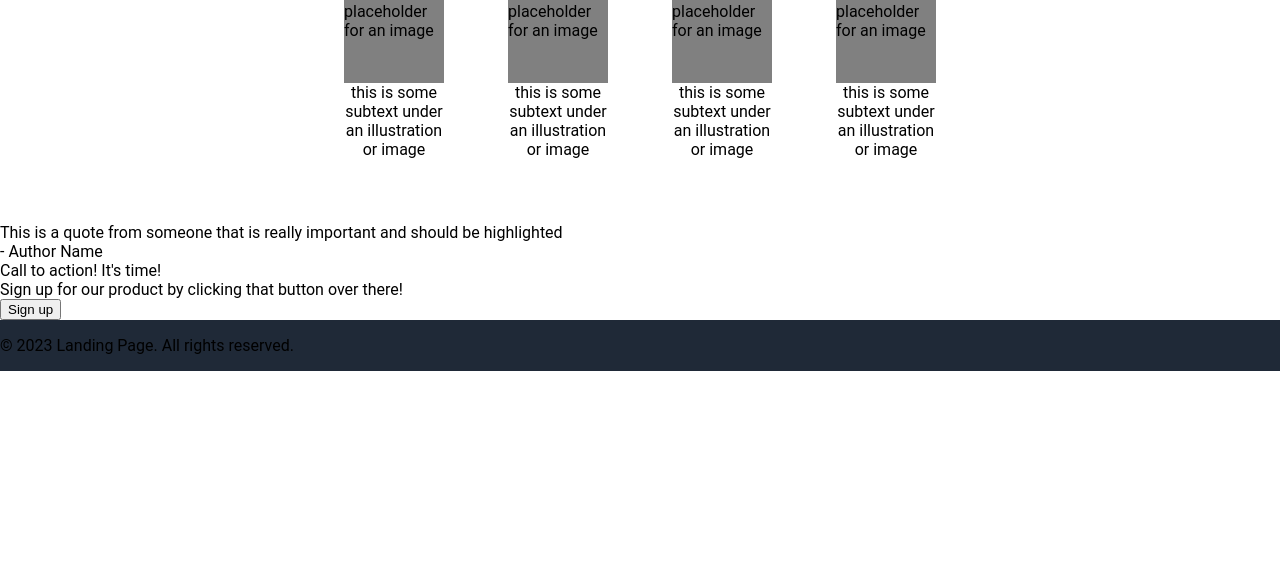
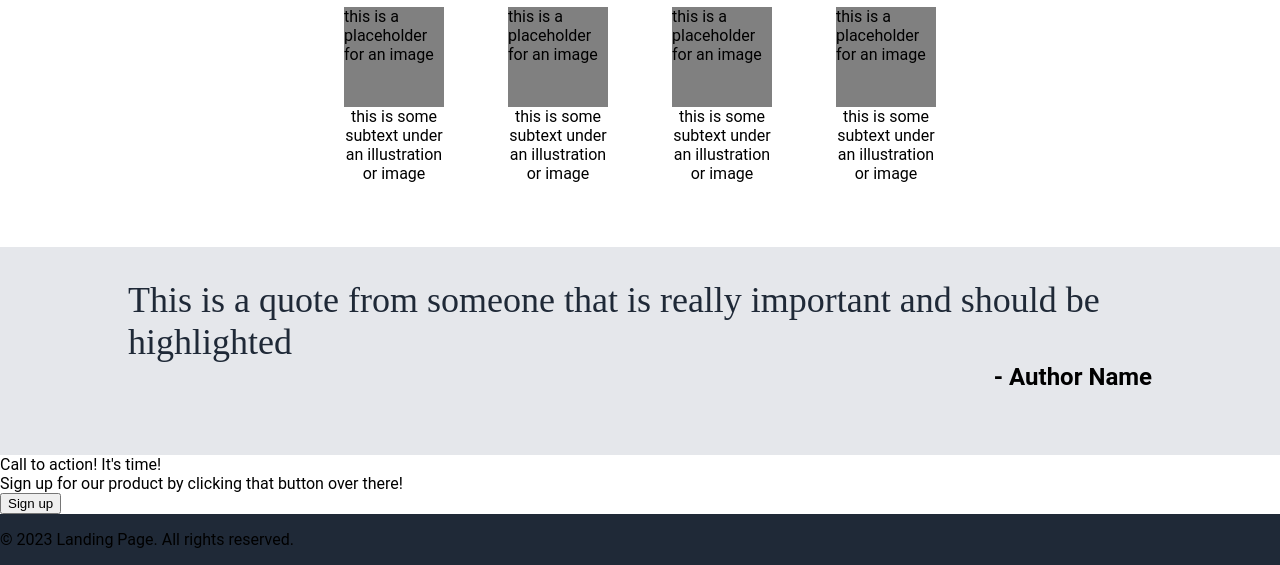
Before and after one commit to KevWin717/landing-page, a plain HTML site: page index.html in a window 1280 px wide. Shown: the part 479-1044 px from the top of the page. Before the commit the page ends 850 px from the top, so only its background shows below. Drawn offline with Linux system fonts and the light colour scheme.

Commit message:
fix[main]: add quote section in main

```diff
--- a/styles.css
+++ b/styles.css
@@ -59,6 +59,7 @@ html, body {
 .title-two {
     display: flex;
     justify-content: center;
+    padding-bottom: 24px;
     font-size: 36px;
     font-weight: 900;
     color: #1F2937;
@@ -110,6 +111,27 @@ html, body {
     width: 100px;
 }
 
+.quote {
+    padding: 32px 128px 64px;
+    display: flex;
+    flex-direction: column;
+    justify-content: center;
+    background-color: #E5E7EB;
+}
+
+.quote-text {
+    font-size: 36px;
+    font-family: 'light-italic';
+    color: #1F2937;
+}
+
+.quote-author {
+    display: flex;
+    justify-content: flex-end;
+    font-size: 24px;
+    font-weight: bold;
+}
+
 .secondary-text, a {
     color: #E5E7EB;
     font-size: 18px;
```
